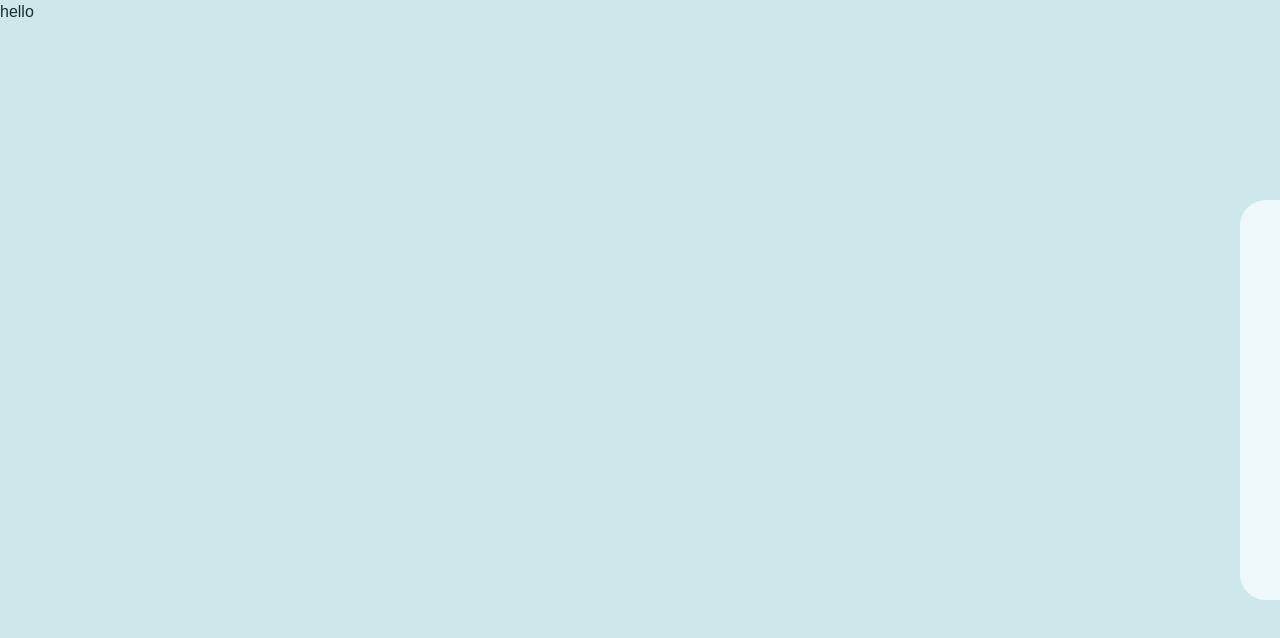
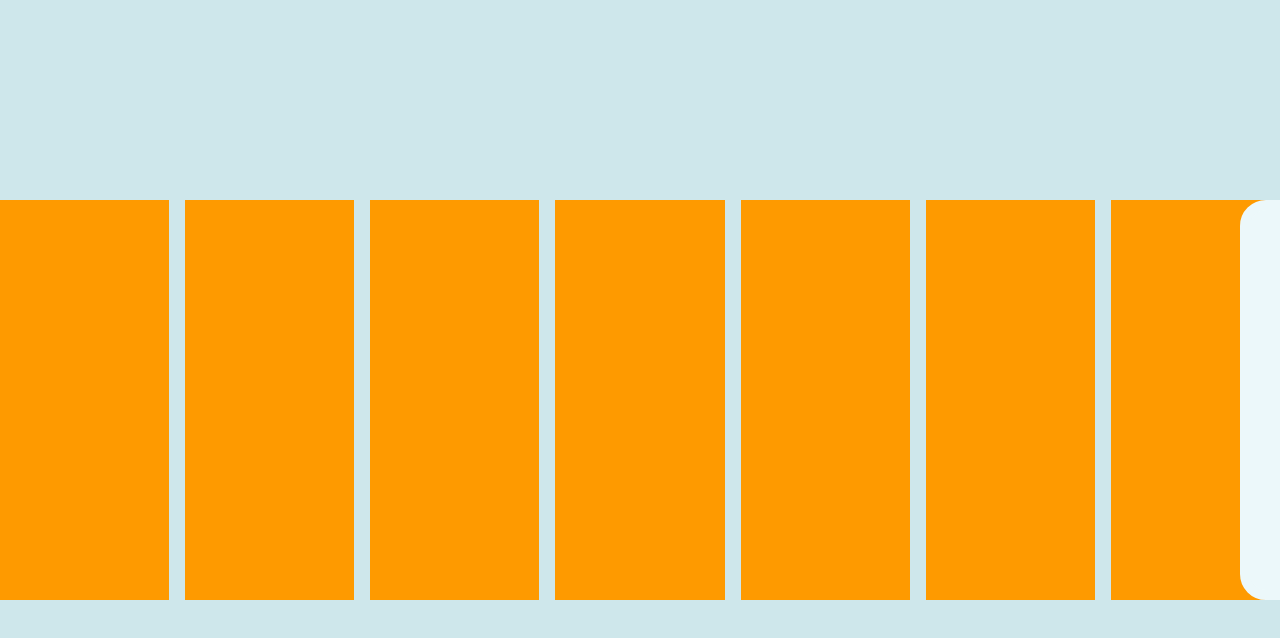
Before and after one commit to geck0h/TasKing, a React (Vite) app: page /tasks in a window 1280 px wide. Shown: the top 638 px of the page. Built offline with nearby package versions, Linux system fonts and the light colour scheme; a web font is replaced by a local one.

Commit message:
made 7 sections in the tasks page

```diff
--- a/src/App.tsx
+++ b/src/App.tsx
@@ -14,6 +14,6 @@ function App() {
       </Routes>
     </>
   )
-}
+};
 
 export default App;
--- a/src/components/TasksPage.tsx
+++ b/src/components/TasksPage.tsx
@@ -1,7 +1,7 @@
 const TasksPage = () => {
   return (
-    <div>
-      hello
+    <div className='flex justify-center items-center gap-4 h-screen'>
+      {Array.from({ length: 7 }).map((_, idx) => (<div key={idx} className='w-60 h-100 bg-amber-500'></div>))}
     </div>
   )
 }
```
